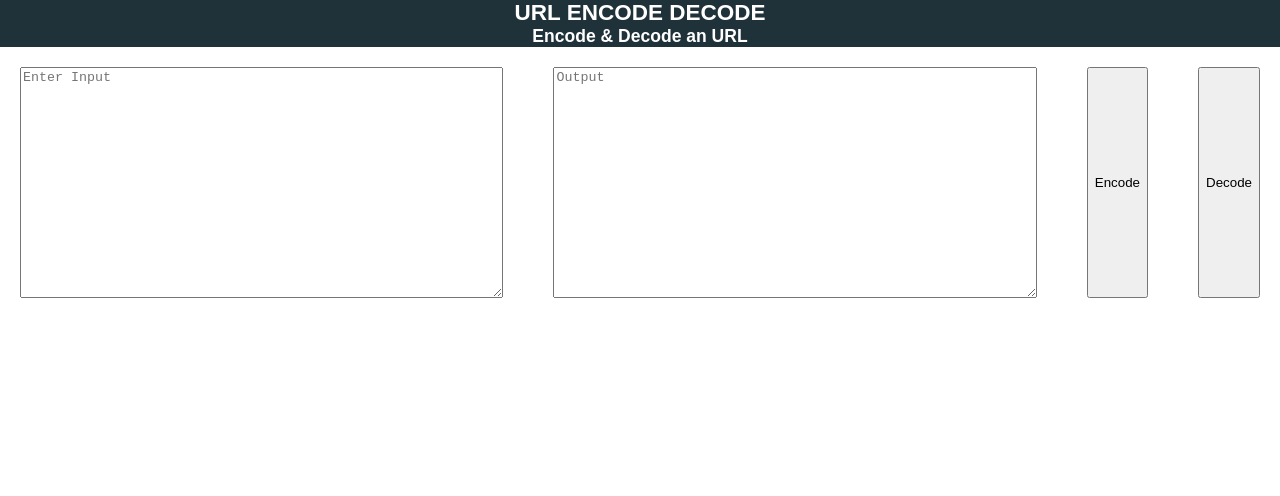
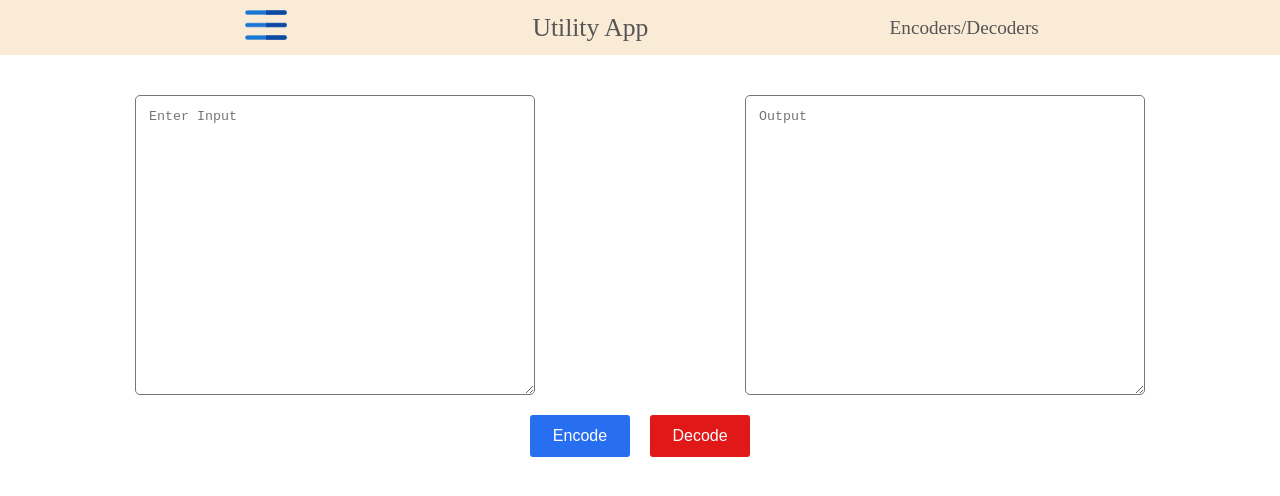
Before and after one commit to himanshurhlk57/Utility-App, a website: page EncoderDecoder/index.html in a window 1280 px wide. Drawn offline with Linux system fonts and the light colour scheme; files whose address does not match are found by name.

Commit message:
nav-bar updated

```diff
--- a/EncoderDecoder/index.html
+++ b/EncoderDecoder/index.html
@@ -9,17 +9,47 @@
         <title>Utility App</title>
     </head>
     <body>
-        <main class="header">
-            <h2 class="heading">URL ENCODE DECODE</h2>
-            <h3 class="sub-heading">Encode & Decode an URL</h3>
+        <header>
+            <nav class="navbar">
+                <div class="dropdown">
+                    <img class="dropdown-img" src="./img/icons8-hamburger-64.png" alt="" />
+                    <div class="content">
+                        <a href="">RGB/HEX Converter</a>
+                        <a href="">Timestamp Converter</a>
+                        <a href="">Unit Converters</a>
+                        <a href="">Number Base Converters</a>
+                        <a href="">Text Tools/String Utilities</a>
+                    </div>
+                </div>
+
+                <div class="app-heading">
+                   <a href="/Projects/Utility App/Utility/index.html">Utility App</a>
+                </div>
+
+                <div class="dropdown">
+                    Encoders/Decoders
+                    <div class="content">
+                        <a href="">Base64 Encode</a>
+                        <a href="">Base64 Decode</a>
+                        <a href="">Url Encode Decode</a>
+                        <a href="">MD5 Hash</a>
+                        <a href="">SHA-1 Hash</a>
+                        <a href="">SHA-256 Hash</a>
+                        <a href="">SHA-512 Hash</a>
+                    </div>
+                </div>
+            </nav>
+        </header>
+        <main>
+            <div class="text-area">
+                <textarea id="input-field" type="text" placeholder="Enter Input"></textarea>
+                <textarea type="text" id="output" placeholder="Output"></textarea>
+            </div>
+            <div class="button">
+                <button class="btn-encode">Encode</button>
+                <button class="btn-decode">Decode</button>
+            </div>
         </main>
-        <section class="text-area">
-            <textarea id="input-field" type="text" cols="60" rows="15" placeholder="Enter Input"></textarea>
-
-            <textarea type="text" id="output" cols="60" rows="15" placeholder="Output"></textarea>
-            <button class="btn" id="btn-encode">Encode</button>
-            <button class="btn" id="btn-decode">Decode</button>
-        </section>
 
         <script src="./index.js"></script>
     </body>
--- a/EncoderDecoder/index.js
+++ b/EncoderDecoder/index.js
@@ -1,6 +1,6 @@
 const inputField = document.querySelector('#input-field');
-const encodeButton = document.querySelector('#btn-encode');
-const decodeButton = document.querySelector('#btn-decode');
+const encodeButton = document.querySelector('.btn-encode');
+const decodeButton = document.querySelector('.btn-decode');
 const result = document.querySelector('#output');
 
 
--- a/EncoderDecoder/styles.css
+++ b/EncoderDecoder/styles.css
@@ -1,26 +1,113 @@
-html{
-    font-size: 62.5%;
-}
-
 * {
     margin: 0;
     box-sizing: border-box;
-}
-.header {
-    font-family: Arial, Helvetica, sans-serif;
-    font-size: 1.5rem;
-    background-color: #203239;
-    display: flex;
-    flex-direction: column;
-    align-items: center;
-    color: white;
-
+    color: #555555;
 }
 
-.text-area{
-    margin: 20px;
-    /* width: 50%; */
+a{
+    text-decoration: none;
+}
+
+.navbar {
+    background-color: antiquewhite;
     display: flex;
+    align-items: center;
+    justify-content: space-evenly;
+    flex-wrap: wrap;
+    position: sticky;
+}
+.dropdown .app-heading{
+    cursor: pointer;
+}
+.content {
+    position: absolute;
+    display: none;
+}
+
+.text-area {
+    /* position: relative; */
+    margin: 40px 40px 0px 40px;
+    display: grid;
+    gap: 20px;
     grid-template-columns: 1fr 1fr;
-    gap: 50px;
+    justify-items: center;
 }
+
+textarea {
+    padding: 13px;
+    border-radius: 5px;
+    width: 400px;
+    height: 300px;
+}
+
+@media (max-width: 878px) {
+    .text-area {
+        grid-template-columns: 1fr;
+    }
+}
+
+.button {
+    display: flex;
+    justify-content: center;
+    margin-top: 20px;
+}
+
+.btn-encode {
+    margin-right: 20px;
+}
+
+.btn-encode {
+    width: 100px;
+    background-color: #276ef1;
+    font-size: 16px;
+    line-height: 1.4rem;
+    border-radius: 3px;
+    cursor: pointer;
+    padding: 10px;
+    border: none;
+    color: white;
+}
+
+.btn-decode {
+    width: 100px;
+    background-color: rgb(224, 24, 24);
+    font-size: 16px;
+    line-height: 1.4rem;
+    border-radius: 3px;
+    cursor: pointer;
+    padding: 10px;
+    border: none;
+    color: white;
+}
+
+
+.app-heading{
+    font-size: 1.6rem;
+}
+
+.dropdown{
+    position: relative;
+    font-size: 1.2rem;
+}
+
+.dropdown, .app-heading{
+    cursor: pointer;
+}
+
+.dropdown:hover .content{
+    display: block;
+}
+
+.content a{
+    display: block;
+    text-decoration: none;
+}
+
+.content a:hover{
+    color: #276ef1;
+    background: wheat;
+}
+
+.dropdown-img{
+    width: 50px;
+}
--- a/styles.css
+++ b/styles.css
@@ -14,7 +14,7 @@ body{
 }
 
 nav{
-    background-color: #5c8f9c;
+    background-color: antiquewhite;
 }
 
 
@@ -37,7 +37,7 @@ nav{
     text-decoration: none;
 }
 .nav-links li a:hover{
-    color: #066e88;
+    color: #276ef1;
 }
 
 /* //Button style */
```
Also changed, not shown: index.html (+21 -21 lines), EncoderDecoder/img/icons8-hamburger-64.png (added).
